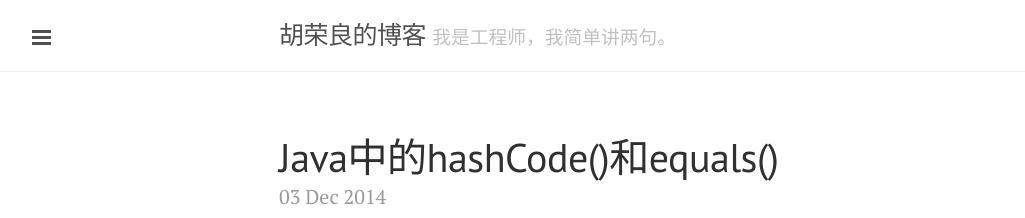
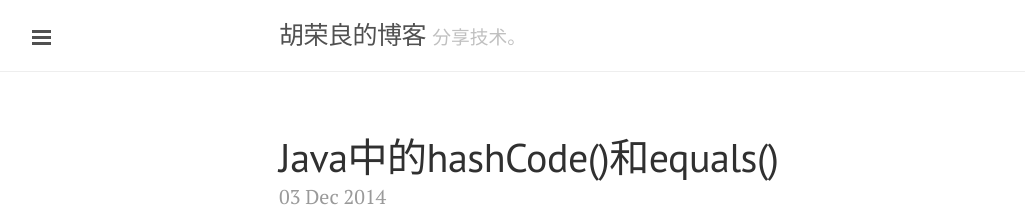
Before and after one commit to hurongliang/githubpages, a Jekyll site: the page built from index.html, in a window 1280 px wide and 900 px high. Shown: the top 218 px of the window, without its empty margins (1-1026 px from the left). Built offline with Jekyll 4.4.1, drawn with Linux system fonts in a browser that asks for light colours; Markdown is read by kramdown in place of the engine named in the settings; the list of posts is cut into pages by our own code.

Commit message:
Update _config.yml
change subtitle

```diff
--- a/_config.yml
+++ b/_config.yml
@@ -7,7 +7,7 @@ permalink:        pretty
 
 # Setup
 title:            胡荣良的博客
-tagline:          '我是工程师，我简单讲两句。'
+tagline:          '分享技术。'
 description:      ''
 url:              http://hurongliang.com
 
```
